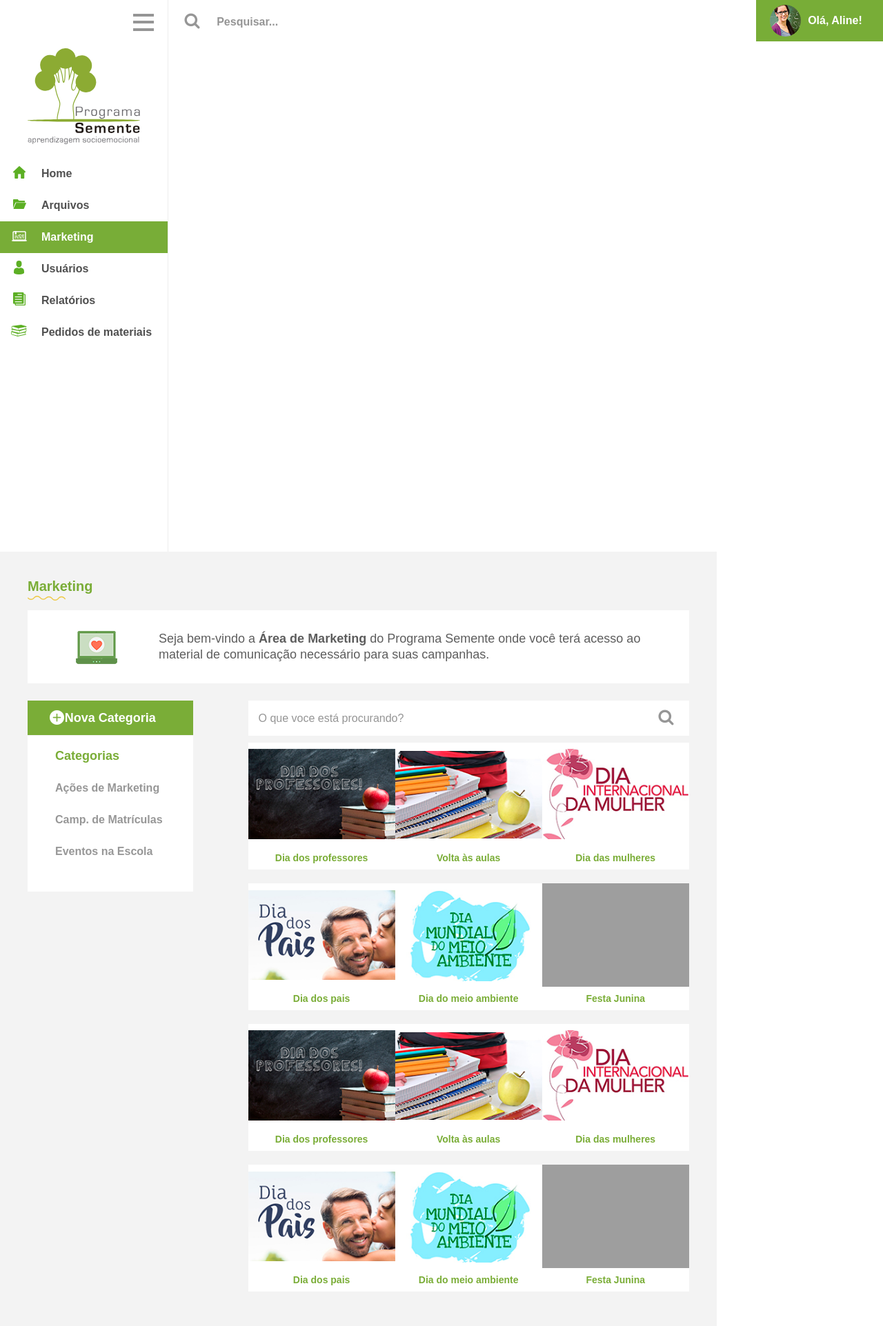
After one commit to danemmanuel/programa-semente, a PHP site: page /dashboard/marketing.php in a window 1280 px wide. The commit adds this page. Shown: the whole page at 69% size. Run offline with PHP 8.4, Linux system fonts and the light colour scheme; some libraries are stand-ins or nearby versions; grey boxes are pictures that could not be loaded.

Commit message:
marketing page

```diff
--- a/dashboard/arquivos.php
+++ b/dashboard/arquivos.php
@@ -111,9 +111,7 @@ require("includes/menu.php");
 <script>
 	$(document).ready(function(){
 		$(".arquivos").addClass('active');
-
 	});
-
 </script>
 
 <?php
--- /dev/null
+++ b/dashboard/marketing.php
@@ -0,0 +1,190 @@
+<?php
+require "includes/head.php";
+
+require "includes/menu.php";
+
+?>
+<section class="page-arquivos">
+	<div class="title sake">Marketing</div>
+
+	<div class="painel">
+		<div class="content">
+			Seja bem-vindo a <span class="bold">Área de Marketing</span> do Programa Semente onde você terá acesso ao material de comunicação necessário para suas campanhas.
+		</div>
+	</div>
+
+	<div class="second">
+		<div class="row-flex align-between">
+			<div class="l3">
+				<div class="novacategoria">Nova Categoria</div>
+			</div>
+			<div class="l8">
+				<div class="textvideo">
+					<input type="text" class="inputvideo" placeholder="O que voce está procurando?">
+				</div>
+			</div>
+		</div>
+
+		<div class="row-flex align-between">
+			<div class="l3">
+				<div class="subpainel">
+					<div class="title">Categorias</div>
+					<div class="item" id="mkt">
+						Ações de Marketing
+						<div class="subitem">
+							Editar Categoria
+						</div>
+					</div>
+					<div class="item">
+						Camp. de Matrículas
+					</div>
+					<div class="item">
+						Eventos na Escola
+					</div>
+				</div>
+			</div>
+			<div class="l8">
+				<div class="itemsmarketing">
+					<div class="row-flex">
+						<div class="l4">
+							<div class="item" >
+								<div class="img" style="background-image:url(../public/img/itemmarketing.jpg)">
+
+								</div>
+								<div class="title">
+									Dia dos professores
+								</div>
+							</div>
+						</div>
+						<div class="l4">
+							<div class="item" >
+								<div class="img" style="background-image:url(../public/img/itemmarketing2.jpg)">
+
+								</div>
+								<div class="title">
+									Volta às aulas
+								</div>
+							</div>
+						</div>
+						<div class="l4">
+							<div class="item" >
+								<div class="img" style="background-image:url(../public/img/itemmarketing3.jpg)">
+
+								</div>
+								<div class="title">
+									Dia das mulheres
+								</div>
+							</div>
+						</div>
+						<div class="l4">
+							<div class="item" >
+								<div class="img" style="background-image:url(../public/img/itemmarketing4.jpg)">
+
+								</div>
+								<div class="title">
+									Dia dos pais
+								</div>
+							</div>
+						</div>
+						<div class="l4">
+							<div class="item" >
+								<div class="img" style="background-image:url(../public/img/itemmarketing5.jpg)">
+
+								</div>
+								<div class="title">
+									Dia do meio ambiente
+								</div>
+							</div>
+						</div>
+						<div class="l4">
+							<div class="item" >
+								<div class="img" style="background-image:url(../public/img/itemmarketing6.jpg)">
+
+								</div>
+								<div class="title">
+									Festa Junina
+								</div>
+							</div>
+						</div>
+						<div class="l4">
+							<div class="item" >
+								<div class="img" style="background-image:url(../public/img/itemmarketing.jpg)">
+
+								</div>
+								<div class="title">
+									Dia dos professores
+								</div>
+							</div>
+						</div>
+						<div class="l4">
+							<div class="item" >
+								<div class="img" style="background-image:url(../public/img/itemmarketing2.jpg)">
+
+								</div>
+								<div class="title">
+									Volta às aulas
+								</div>
+							</div>
+						</div>
+						<div class="l4">
+							<div class="item" >
+								<div class="img" style="background-image:url(../public/img/itemmarketing3.jpg)">
+
+								</div>
+								<div class="title">
+									Dia das mulheres
+								</div>
+							</div>
+						</div>
+						<div class="l4">
+							<div class="item" >
+								<div class="img" style="background-image:url(../public/img/itemmarketing4.jpg)">
+
+								</div>
+								<div class="title">
+									Dia dos pais
+								</div>
+							</div>
+						</div>
+						<div class="l4">
+							<div class="item" >
+								<div class="img" style="background-image:url(../public/img/itemmarketing5.jpg)">
+
+								</div>
+								<div class="title">
+									Dia do meio ambiente
+								</div>
+							</div>
+						</div>
+						<div class="l4">
+							<div class="item" >
+								<div class="img" style="background-image:url(../public/img/itemmarketing6.jpg)">
+
+								</div>
+								<div class="title">
+									Festa Junina
+								</div>
+							</div>
+						</div>
+					</div>
+				</div>
+			</div>
+		</div>
+
+	</div>
+
+</section>
+
+<script>
+	$(document).ready(function(){
+		$(".marketing").addClass('active');
+		$("#mkt").click(function(event) {
+			$(this).toggleClass('active');
+		});
+	});
+</script>
+
+<?php
+require "includes/footer.php";
+
+?>
--- a/public/css/style.css
+++ b/public/css/style.css
@@ -469,9 +469,40 @@ border-radius: 50%;
    }
    .painel{
    	padding: 30px 70px;
-
    	background-color: #fff;
    	margin: 25px 0;
+   }
+   .subpainel{
+   	padding: 20px 40px;
+   	background-color: #fff;
+   }
+   .subpainel .title{
+   	color: #7aad37;
+   	font-family: 'Montserrat', sans-serif;
+   	font-weight: bold;
+   	font-size: 18px;
+   	margin-bottom: 20px;
+   }
+   .subpainel .item{
+   	margin: 30px 0;
+   	cursor: pointer;
+   	color: #979797;
+   	font-size: 16px;
+   	font-family: 'Montserrat', sans-serif;
+   	font-weight: bold;
+   }
+   .subpainel .item .subitem{
+   	display: none;
+   }
+   .subpainel .item.active .subitem{
+   	display: block;
+   	color: #7aad37;
+   	font-size: 16px;
+   	margin: 10px 0;
+   }
+   .subpainel .item.active{
+
+   	color: #505050;
    }
    .title{
    	color: #7aad37;
@@ -542,7 +573,7 @@ border-radius: 50%;
    .filtros{
    	margin: 20px 0;
    }
-   .filtros .inputvideo{
+   .inputvideo{
    	padding: 15px;
    	width: 100%;
    	border: none;
@@ -554,7 +585,7 @@ border-radius: 50%;
    .textvideo{
    	position: relative;
    }
-   .filtros .textvideo::after{
+   .textvideo::after{
    	content: "";
    	position: absolute;
    	width: 40px;
@@ -639,3 +670,69 @@ font-family: 'Montserrat', sans-serif;
    	height: 150px;
    	margin: 0 auto;
    }
+   .painel .content{
+   	padding-left: 120px;
+   	font-family: 'Montserrat', sans-serif;
+   	color: #5d5d5d;
+   	line-height: 23px;
+   	font-size: 18px;
+   	position: relative;
+   }
+   .bold{
+   	font-weight: bold;
+   }
+   .painel .content:after{
+   	content: "";
+   	position: absolute;
+   	background-size: 100%;
+   	background-repeat: no-repeat;
+   	background-position: center;
+   	background-image: url(../img/marketing-intro.png);
+   	width: 60px;
+   	height: 48px;
+   	left: 0;
+   	top: 0;
+   }
+   .novacategoria{
+   	background-color: #7aad37;
+   	text-align: center;
+   	padding: 16px 0;
+   	width: 100%;
+   	font-family: 'Montserrat', sans-serif;
+   	color: #fff;
+   	font-weight: bold;
+   	font-size: 18px;
+   	position: relative;
+
+   }
+   .novacategoria:before{
+   	content: "";
+   	position: absolute;
+   	background-size: 100%;
+   	background-repeat: no-repeat;
+   	background-position: center;
+   	background-image: url(../img/plus.png);
+   	width: 23px;
+   	height: 23px;
+   	left: 31px;
+   	top: 12.5px;
+   }
+   .itemsmarketing .item .img{
+   	background-size: 100%;
+   	background-position: center;
+   	background-repeat: no-repeat;
+   	width: 100%;
+   	height: 150px;
+   }
+   .itemsmarketing .item{
+   	background-color: #fff;
+   	text-align: center;
+   	color: #7aad37;
+   	margin: 10px 0;
+
+   }
+   .itemsmarketing .item .title{
+   	padding: 10px;
+   	font-size: 14px;
+   	font-weight: bold;
+   }
```
Also changed, not shown: public/img/itemmarketing.jpg (added), public/img/itemmarketing2.jpg (added), public/img/itemmarketing3.jpg (added), public/img/itemmarketing4.jpg (added), public/img/itemmarketing5.jpg (added), public/img/marketing-intro.png (added), public/img/plus.png (added), 1 other file. Lines whose indentation alone changed are shown as unchanged.
